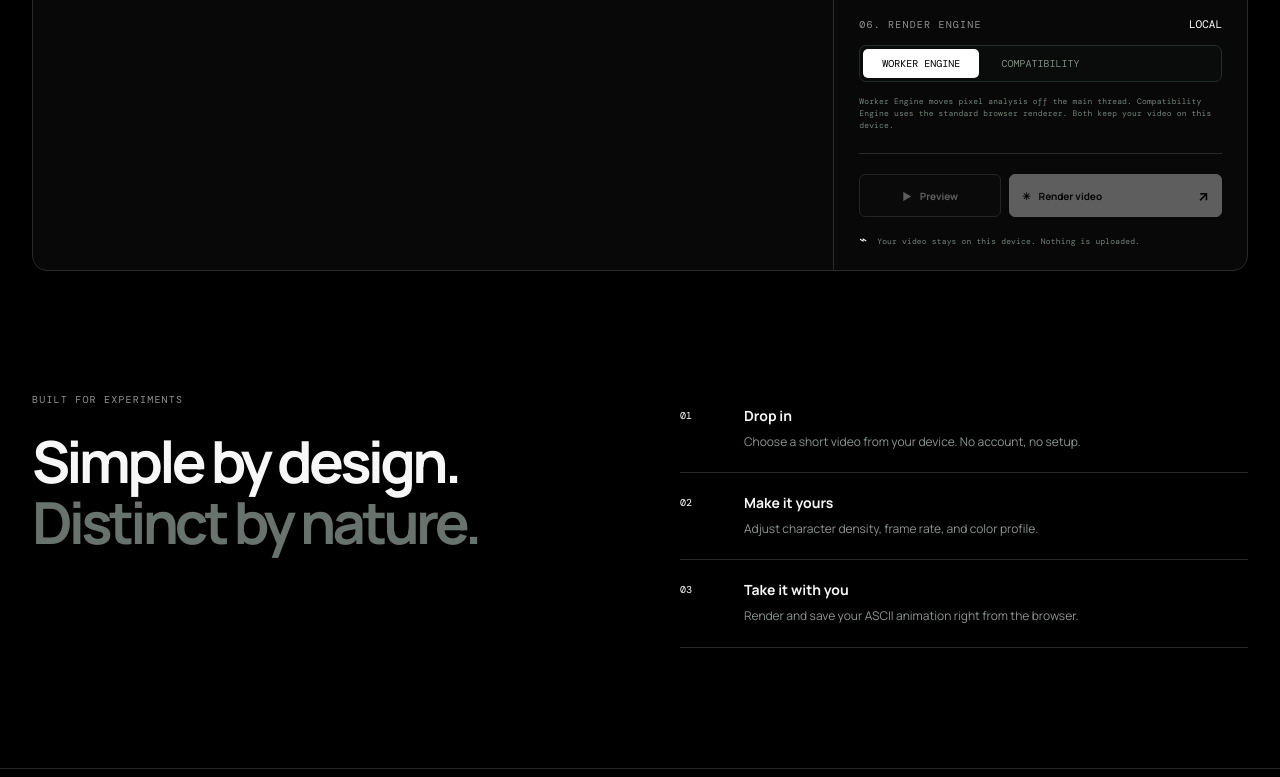
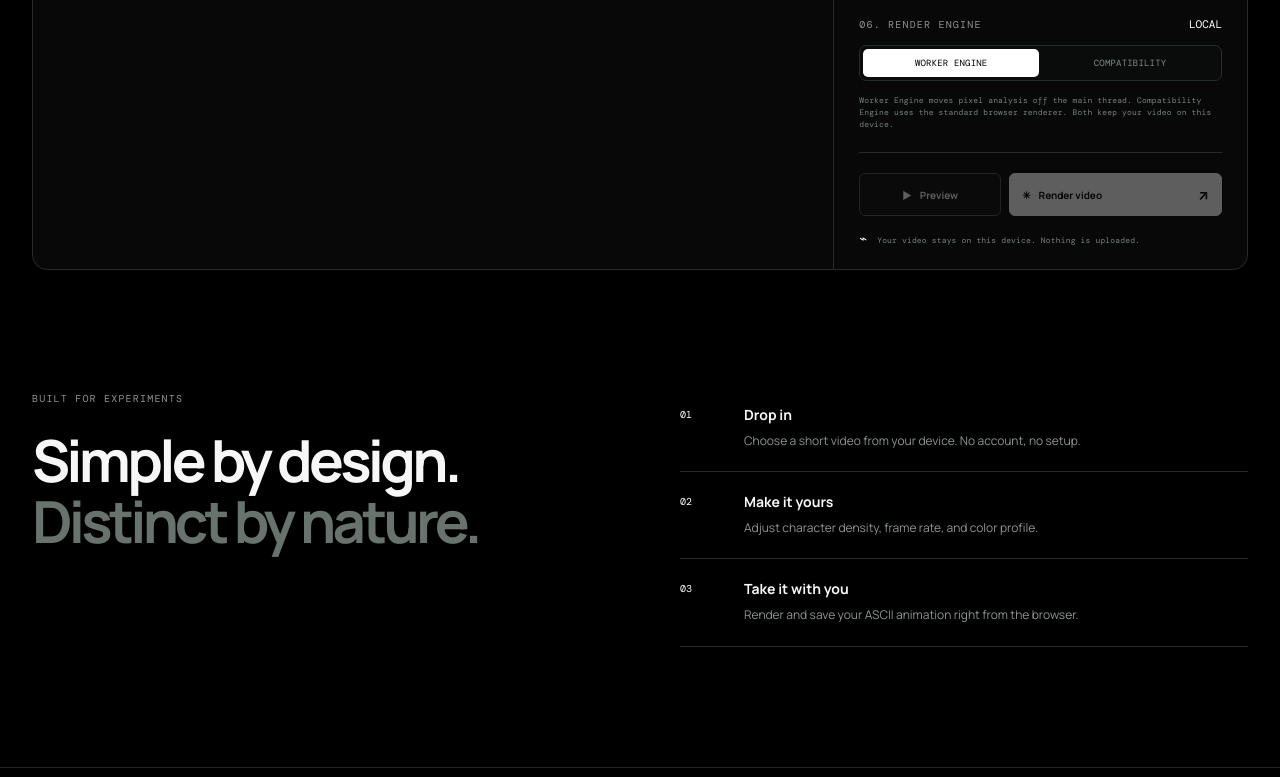
Before and after one commit to 9wpxd9ychc-dot/roum-ascii-studio, a plain HTML site: page index.html in a window 1280 px wide. Shown: the part 1379-2156 px from the top of the page. Drawn offline with nearby package versions, Linux system fonts and the light colour scheme.

Commit message:
Style dual render engine selector

```diff
--- a/styles.css
+++ b/styles.css
@@ -40,3 +40,5 @@ body{background:#000}
 @media(prefers-reduced-motion:reduce){.button:not(:disabled):hover{transform:none}}
 
 .result-actions{display:flex;gap:8px;flex-wrap:wrap}.result-actions .button{min-width:150px}@media(max-width:600px){.result-actions{width:100%;flex-direction:column}.result-actions .button{width:100%}}
+
+.engine-options{grid-template-columns:1fr 1fr}.engine-options button{font-size:9px;letter-spacing:.02em}
```
